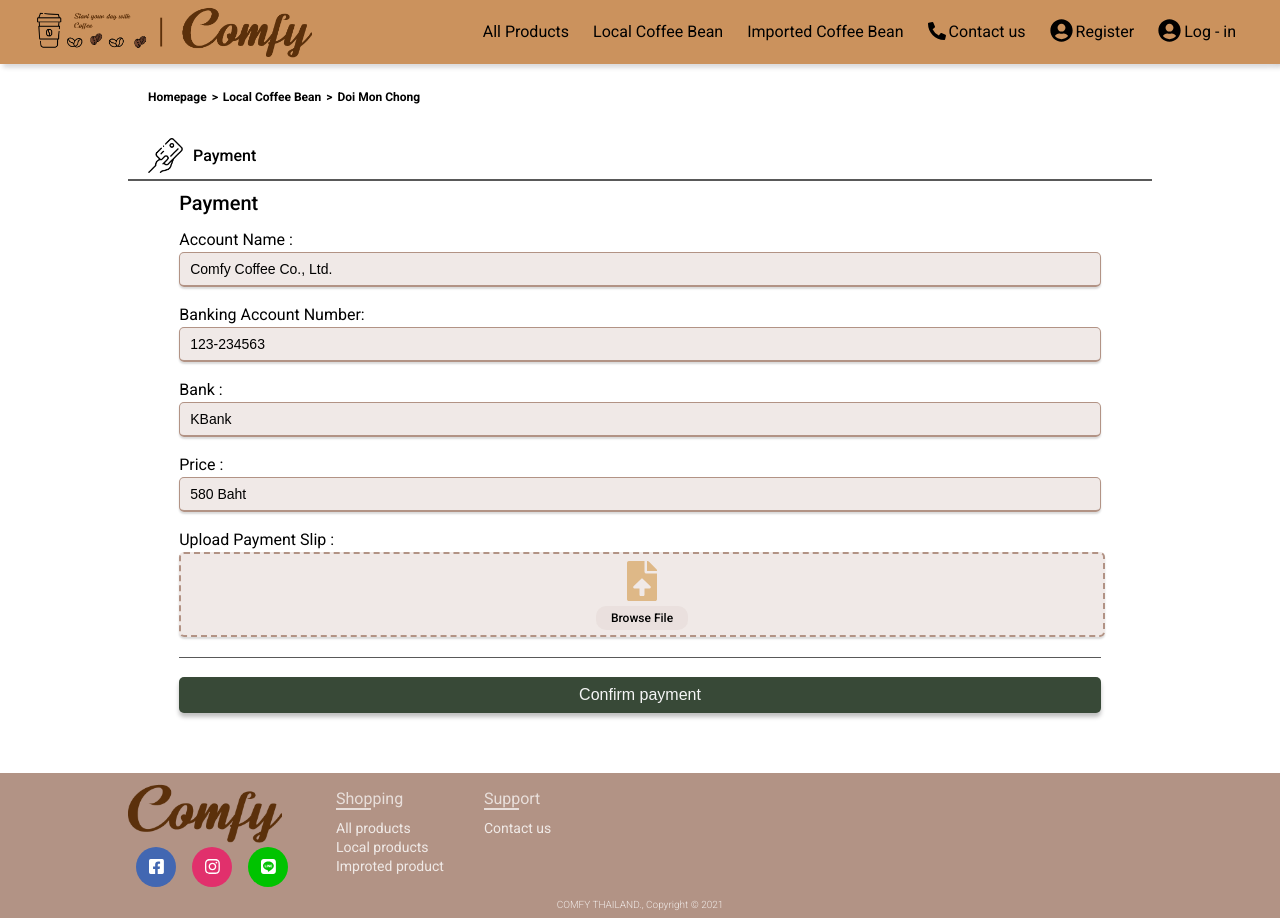
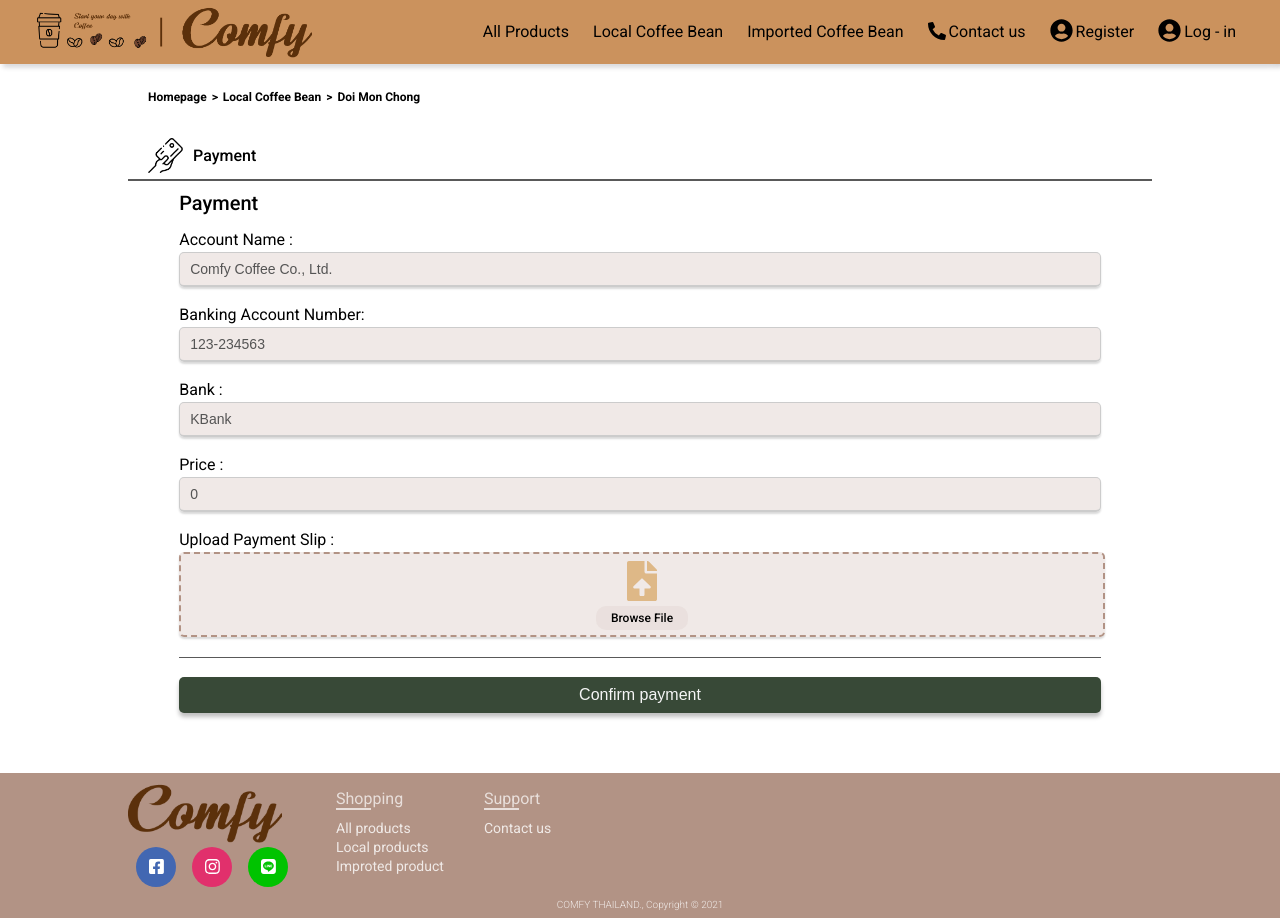
Before and after one commit to thalewnet/Comfy-project, a React (Create React App) app in the folder comfy/: page /payment in a window 1280 px wide. Built offline with nearby package versions, Linux system fonts and the light colour scheme; no server answers.

Commit message:
'finishmain'

```diff
--- a/comfy/src/App.js
+++ b/comfy/src/App.js
@@ -45,10 +45,7 @@ function App() {
                 <Route path="/forgot" component={Forgotten} />
                 <Route path="/allproducts" component={Allproduct} />
                 <Route path="/importproducts" component={Importproduct} />
-                <Route
-                  path="/cart/delivery/payment/confirm"
-                  component={Orderconfirm}
-                />
+                <Route path="/confirm" component={Orderconfirm} />
                 <Route path="/payment" component={Payment} />
                 <Route path="/delivery" component={Delivery} />
                 <Route path="/cart" component={Cart} />
--- a/comfy/src/component/Cartdetailcomponent.js
+++ b/comfy/src/component/Cartdetailcomponent.js
@@ -1,9 +1,10 @@
-import React, { useEffect, useState } from 'react';
+import React, { useEffect, useState, useContext } from 'react';
 import styled from 'styled-components';
 import CartItem from '../component/cart/CartItem';
 import SummaryCart from './cart/SummaryCart';
 import axios from '../config/axios';
 import { getToken } from '../services/localStorage';
+import { OrderContext } from '../contexts/orderContext';
 const Decoration = styled.div`
   * {
     margin: 0;
@@ -130,11 +131,12 @@ const Decoration = styled.div`
   }
 `;
 
-function Cartdetailcomponent() {
+function Cartdetailcomponent({ setError }) {
   const [cartLists, setCartLists] = useState([]);
   const [calPrice, setCalPrice] = useState([]);
   const totalPrice = calPrice.reduce((acc, item) => acc + +item, 0).toFixed(2);
-
+  const { setPaymentPrice } = useContext(OrderContext);
+  setPaymentPrice(totalPrice);
   useEffect(() => {
     const fetchData = async () => {
       try {
@@ -167,6 +169,7 @@ function Cartdetailcomponent() {
               cartLists={cartLists}
               setCalPrice={setCalPrice}
               calPrice={calPrice}
+              setError={setError}
             />
           ))}
         </table>
--- a/comfy/src/contexts/orderContext.js
+++ b/comfy/src/contexts/orderContext.js
@@ -25,6 +25,8 @@ function OrderProvider({ children }) {
   });
   const [checkOutItems, setCheckOutItems] = useState([]); // item selected and record with ID
   // console.log(checkOutItems);
+
+  const [paymentPrice, setPaymentPrice] = useState(0);
   return (
     <OrderContext.Provider
       value={{
@@ -34,6 +36,8 @@ function OrderProvider({ children }) {
         setCheckOutItems,
         productOption,
         setProductOption,
+        setPaymentPrice,
+        paymentPrice,
       }}
     >
       {children}
--- a/comfy/src/page/Cart.js
+++ b/comfy/src/page/Cart.js
@@ -1,4 +1,4 @@
-import React, { useContext } from 'react';
+import React, { useContext, useEffect, useState } from 'react';
 import { Link, useHistory } from 'react-router-dom';
 import styled from 'styled-components';
 import Cartdetailcomponent from '../component/Cartdetailcomponent';
@@ -42,6 +42,7 @@ const Decoration = styled.div`
   .text-box {
     width: 80%;
     margin: 0 auto;
+    display: flex;
   }
   .topics {
     width: 100%;
@@ -109,15 +110,29 @@ const Decoration = styled.div`
   .btn:hover {
     background-color: #456044;
   }
+  .error-text {
+    color: red;
+    font-size: 16px;
+    font-style: oblique;
+    margin-right: 10px;
+  }
 `;
 
 function Cart() {
   const { checkOutItems, setCheckOutItems } = useContext(OrderContext);
+  const [error, setError] = useState({});
   const history = useHistory();
   const handleSummaryOrder = (e) => {
     e.preventDefault();
-    history.push('/delivery');
-    console.log(checkOutItems);
+    if (checkOutItems.length === 0) {
+      setError((cur) => ({
+        ...cur,
+        checkout: 'กรุณาเลือกสินค้าอย่างน้อย 1 ชิ้น',
+      }));
+    } else {
+      history.push('/delivery');
+      console.log(checkOutItems);
+    }
   };
   return (
     <Decoration>
@@ -131,10 +146,11 @@ function Cart() {
 
       <div className="text-box">
         <p className="topics">Check out</p>
+        {error.checkout && <div className="error-text">{error.checkout}</div>}
       </div>
 
       <div className="component-container">
-        <Cartdetailcomponent />
+        <Cartdetailcomponent setError={setError} />
       </div>
 
       <div className="form">
--- a/comfy/src/page/EditProductDetail.js
+++ b/comfy/src/page/EditProductDetail.js
@@ -36,7 +36,18 @@ const Decoration = styled.div`
     }
 
     .btnadd {
-      background-color: #eecb14;
+      background-color: #fae475;
+      cursor: pointer;
+    }
+    .btnadd:hover {
+      background-color: #e6c315;
+    }
+    .btnsub {
+      background-color: #e6e3e3;
+      cursor: pointer;
+    }
+    .btnsub:hover {
+      background-color: #c4c4c4;
     }
 
     p {
@@ -115,23 +126,13 @@ const Decoration = styled.div`
     justify-content: center;
     margin-top: 10px;
 
-    .btn {
-      text-decoration: none;
-      margin-right: 20px;
-      color: whitesmoke;
-      background: #204d48;
-      border: 2px solid #204d48;
-      padding: 8px 16px;
-      border-radius: 8px;
-    }
-
     .btnaddtocart {
       background-color: #204d48;
       color: whitesmoke;
       border-radius: 8px;
       font-family: Roboto;
       font-style: normal;
-      padding: 0 16px;
+      padding: 8px 40px;
       font-size: 16px;
     }
   }
@@ -139,9 +140,7 @@ const Decoration = styled.div`
   .btnaddtocart:hover {
     background-color: #245855;
   }
-  .btn:hover {
-    background-color: #245855;
-  }
+
   .image-size {
     width: 500px;
     height: 400px;
@@ -619,9 +618,6 @@ function EditProductDetail() {
               <div className="price">Baht</div>
             </div>
             <div className="btn-group">
-              <Link to={'/allproducts'} className="btn">
-                Continue Shopping
-              </Link>
               <button className="btnaddtocart" onClick={handleUpdateCart}>
                 Update Cart
               </button>
--- a/comfy/src/page/Payment.js
+++ b/comfy/src/page/Payment.js
@@ -4,7 +4,7 @@ import Path from '../component/Path';
 import credit from '../image/credit.png';
 import { faFileUpload } from '@fortawesome/free-solid-svg-icons';
 import { FontAwesomeIcon } from '@fortawesome/react-fontawesome';
-import { Link } from 'react-router-dom';
+import { Link, useHistory } from 'react-router-dom';
 import { OrderContext } from '../contexts/orderContext';
 import axios from '../config/axios';
 const Decoration = styled.div`
@@ -125,8 +125,8 @@ const Decoration = styled.div`
   }
 
   .preview-image {
-    width: 270px;
-    height: 400px;
+    width: 200px;
+    height: 300px;
   }
   .btn {
     position: relative;
@@ -158,6 +158,11 @@ const Decoration = styled.div`
   .btn:hover {
     background-color: #456044;
   }
+  .error-text {
+    color: red;
+    font-size: 12px;
+    font-style: oblique;
+  }
 
   @media (max-width: 1100px) {
     .topics {
@@ -169,8 +174,9 @@ const Decoration = styled.div`
 function Payment() {
   const [selectedFile, setSelectedFile] = useState(null);
   const [preview, setPreview] = useState(null);
-  const { shipment, checkOutItems } = useContext(OrderContext); // เหลือใส่ cart order
-
+  const { shipment, checkOutItems, paymentPrice } = useContext(OrderContext); // เหลือใส่ cart order
+  const [error, setError] = useState({});
+  const history = useHistory();
   useEffect(() => {
     if (!selectedFile) {
       setPreview(null);
@@ -182,6 +188,7 @@ function Payment() {
     return () => URL.revokeObjectURL(objectUrl);
   }, [selectedFile]);
   const handleSelectImage = (e) => {
+    setError({});
     if (!e.target.files || e.target.files.length === 0) {
       setSelectedFile(null);
       return;
@@ -190,9 +197,36 @@ function Payment() {
     setSelectedFile(e.target.files[0]);
   };
 
-  const handleSubmittoCreateOrder = (e) => {
-    e.preventDefault();
-    //ต้องรับ state ของ cart / shippment มายังหน้านี้ ต้องไปเก็บไว้ใน context
+  const handleSubmittoCreateOrder = async (e) => {
+    try {
+      e.preventDefault();
+      if (!selectedFile) {
+        setError((cur) => ({ ...cur, photo: 'กรุณาแนบหลักฐานการโอน' }));
+      } else {
+        console.log(shipment);
+        console.log(checkOutItems);
+        console.log(+paymentPrice);
+
+        const formData = new FormData();
+
+        formData.append('address', shipment.address);
+        formData.append('province', shipment.province);
+        formData.append('district', shipment.district);
+        formData.append('subdistrict', shipment.subdistrict);
+        formData.append('zipcode', shipment.zipcode);
+        formData.append('phonenumber', shipment.phonenumber);
+        formData.append('comment', shipment.comment);
+        formData.append('cloudinput', selectedFile);
+        formData.append('totalprice', +paymentPrice);
+        for (let i = 0; i < checkOutItems.length; i++) {
+          formData.append('arrcartid', +checkOutItems[i]);
+        }
+        await axios.post('/orders', formData);
+        history.push('/confirm');
+      }
+    } catch (err) {
+      console.log(err);
+    }
   };
   return (
     <Decoration>
@@ -214,25 +248,29 @@ function Payment() {
               type="text"
               id="name"
               defaultValue="Comfy Coffee Co., Ltd."
-              readonly
+              disabled
             />
           </div>
           <div className="form">
             <label htmlFor="accnum">Banking Account Number:</label>
-            <input type="text" id="accnum" defaultValue="123-234563" readonly />
+            <input type="text" id="accnum" defaultValue="123-234563" disabled />
           </div>
           <div className="form">
             <label htmlFor="bank">Bank :</label>
-            <input type="text" id="bank" defaultValue="KBank" readonly />
+            <input type="text" id="bank" defaultValue="KBank" disabled />
           </div>
           <div className="form">
             <label htmlFor="price">Price :</label>
-            <input type="text" id="price" defaultValue="580 Baht" readonly />
+            <input
+              type="text"
+              id="price"
+              defaultValue={paymentPrice}
+              disabled
+            />
           </div>
           <div className="form">
-            <label htmlFor="upload">
-              Upload Payment Slip :<br />
-            </label>
+            <label htmlFor="upload">Upload Payment Slip :</label>
+            {error.photo && <span className="error-text">{error.photo}</span>}
             <div className="upload-area">
               <div className="upload-icon">
                 <i>
--- a/comfy/src/page/Productdetail.js
+++ b/comfy/src/page/Productdetail.js
@@ -1,12 +1,10 @@
 import React, { useEffect, useState, useContext } from 'react';
 import styled from 'styled-components';
 import Path from '../component/Path';
-import { Link, useParams } from 'react-router-dom';
+import { Link, useParams, useHistory } from 'react-router-dom';
 import axios from '../config/axios';
-import { OrderContext } from '../contexts/orderContext';
 import { AuthContext } from '../contexts/authContext';
 import { validateInput, validateProductOption } from '../services/validation';
-import { getToken } from '../services/localStorage';
 const Decoration = styled.div`
   padding-top: 64px;
 
@@ -37,7 +35,18 @@ const Decoration = styled.div`
     }
 
     .btnadd {
-      background-color: #eecb14;
+      background-color: #fae475;
+      cursor: pointer;
+    }
+    .btnadd:hover {
+      background-color: #e6c315;
+    }
+    .btnsub {
+      background-color: #e6e3e3;
+      cursor: pointer;
+    }
+    .btnsub:hover {
+      background-color: #c4c4c4;
     }
 
     p {
@@ -192,8 +201,9 @@ const Decoration = styled.div`
   }
 `;
 function Productdetail() {
-  const { setCartItem } = useContext(OrderContext);
+  // const { setCartItem } = useContext(OrderContext);
   const { user } = useContext(AuthContext);
+  const history = useHistory();
   const { id } = useParams();
   const INITAIL_PRODUCROPTION = {
     roast: '',
@@ -316,9 +326,10 @@ function Productdetail() {
         ...productOption,
         price: productOption?.price * productOption.amount,
       });
-      console.log(res.data.cart);
-      setCartItem((cur) => [...cur, res.data.cart]);
-      window.location.reload();
+      // console.log(res.data.cart);
+      // setCartItem((cur) => [...cur, res.data.cart]);
+      console.log('push..........................');
+      history.push('/cart');
     } catch (err) {
       console.log(err);
     }
--- a/comfy/src/services/validation.js
+++ b/comfy/src/services/validation.js
@@ -102,6 +102,7 @@ const validateInput = (name, value) => {
       }
       return '';
     }
+
     default:
       return '';
   }
```
Also changed, not shown: comfy/src/component/cart/CartItem.js (+9 -1 lines), comfy/src/page/Delivery.js (+6 -3 lines), comfy/src/page/Myorder.js (+10 -2 lines).
